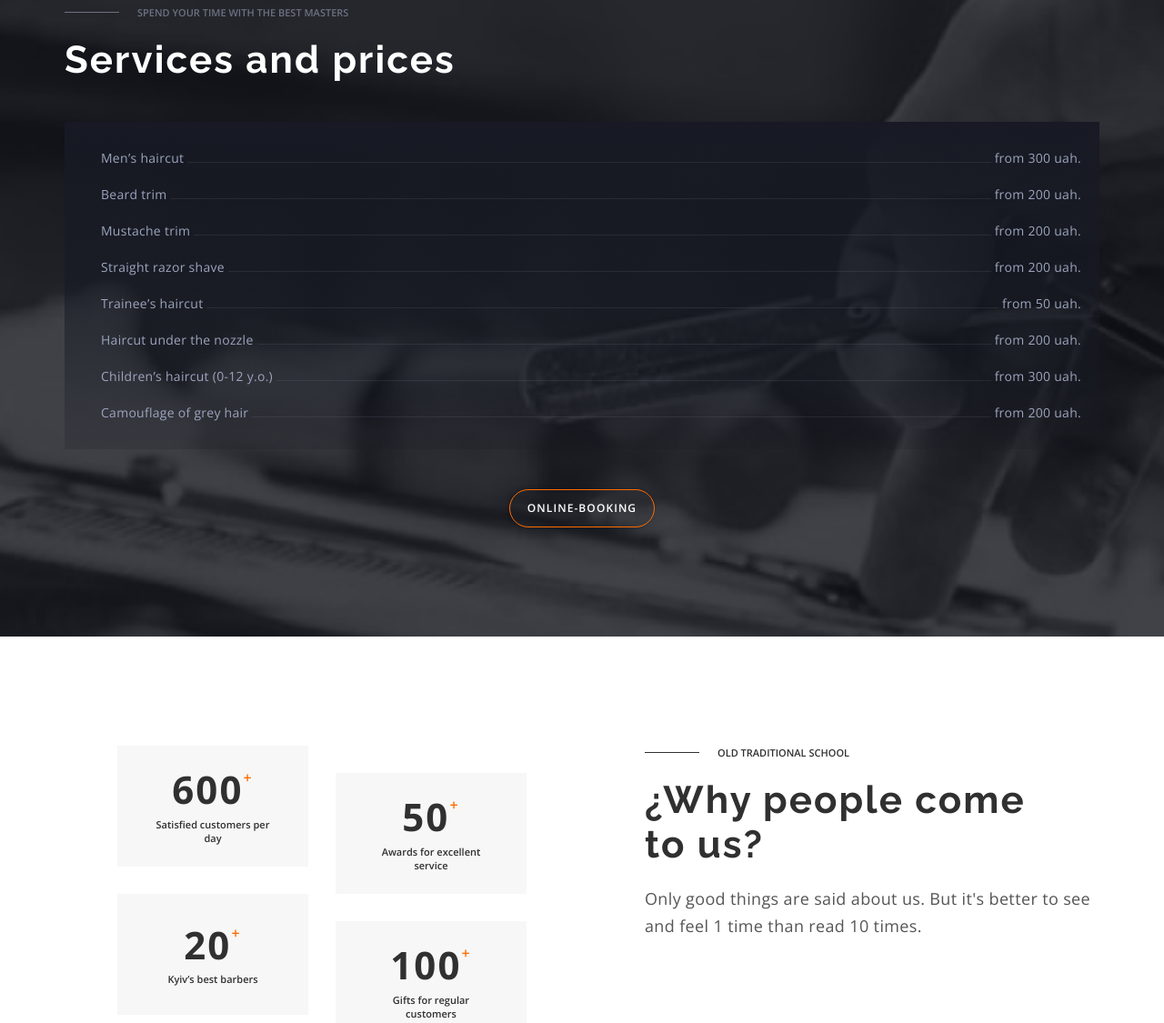
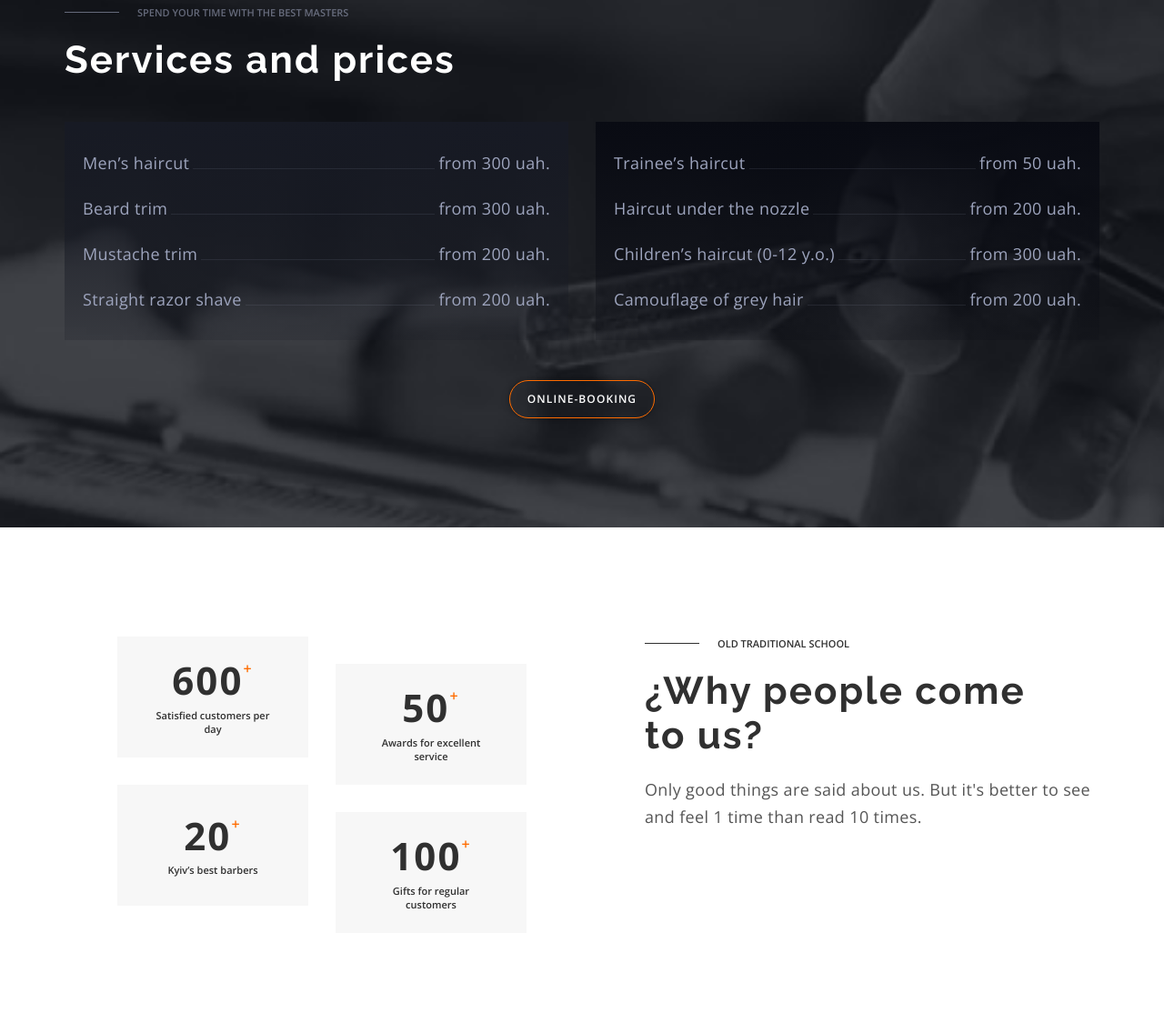
Before and after one commit to NMarkhotsky/barbershop, a plain HTML site: page index.html in a window 1280 px wide. Shown: the part 1500-2625 px from the top of the page at 91% size. Drawn offline with nearby package versions, Linux system fonts and the light colour scheme.

Commit message:
add desktop

```diff
--- a/index.html
+++ b/index.html
@@ -159,7 +159,7 @@
               </li>
               <li class="prices__item">
                 <p class="prices__text">Beard trim</p>
-                <p class="prices__text">from 200 uah.</p>
+                <p class="prices__text">from 300 uah.</p>
               </li>
               <li class="prices__item">
                 <p class="prices__text">Mustache trim</p>
--- a/sass/components/_gallery.scss
+++ b/sass/components/_gallery.scss
@@ -38,4 +38,13 @@
       width: 330px;
     }
   }
+
+  @media screen and (min-width: 1200px) {
+    flex-wrap: nowrap;
+    justify-content: center;
+    & > img {
+      width: 270px;
+      height: auto;
+    }
+  }
 }
--- a/sass/components/_prices.scss
+++ b/sass/components/_prices.scss
@@ -53,6 +53,13 @@
   margin-bottom: 44px;
   padding: 30px 20px 30px 40px;
   background: linear-gradient(180deg, #171a24 0%, rgba(23, 26, 36, 0.2) 100%);
+
+  @media screen and (min-width: 1200px) {
+    flex-direction: row;
+    gap: 30px;
+    padding: 0;
+    background: none;
+  }
 }
 
 .prices__list {
@@ -62,6 +69,26 @@
   letter-spacing: 0.02em;
 
   color: #9da4bd;
+
+  @media screen and (min-width: 768px) {
+    font-size: 18px;
+    line-height: calc(30px / 18px);
+  }
+
+  @media screen and (min-width: 1200px) {
+    width: 50%;
+    padding: 30px 20px;
+
+    background: linear-gradient(180deg, #171a24 0%, rgba(23, 26, 36, 0.2) 100%);
+
+    &:last-child {
+      background: linear-gradient(
+        180deg,
+        #090b13 0%,
+        rgba(9, 11, 19, 0.2) 100%
+      );
+    }
+  }
 }
 
 .prices__item {
```
Also changed, not shown: css/main.css, css/main.min.css, 2 other files.
